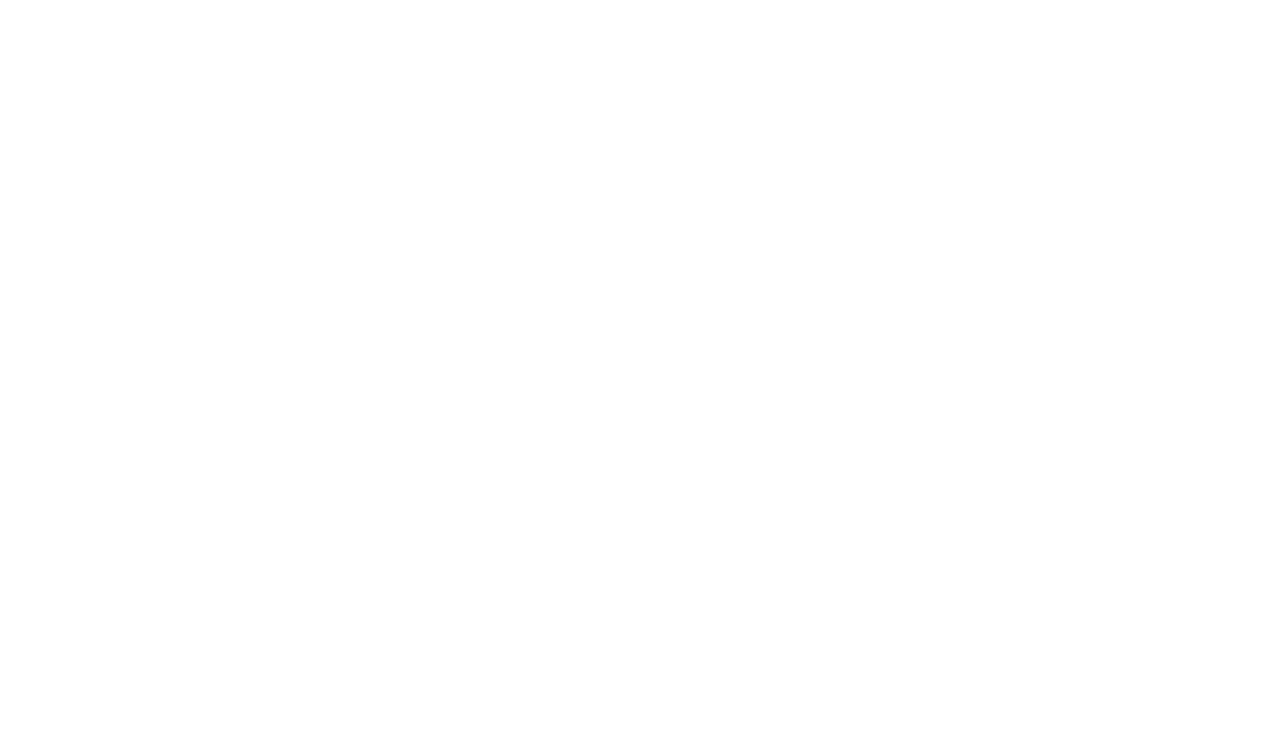
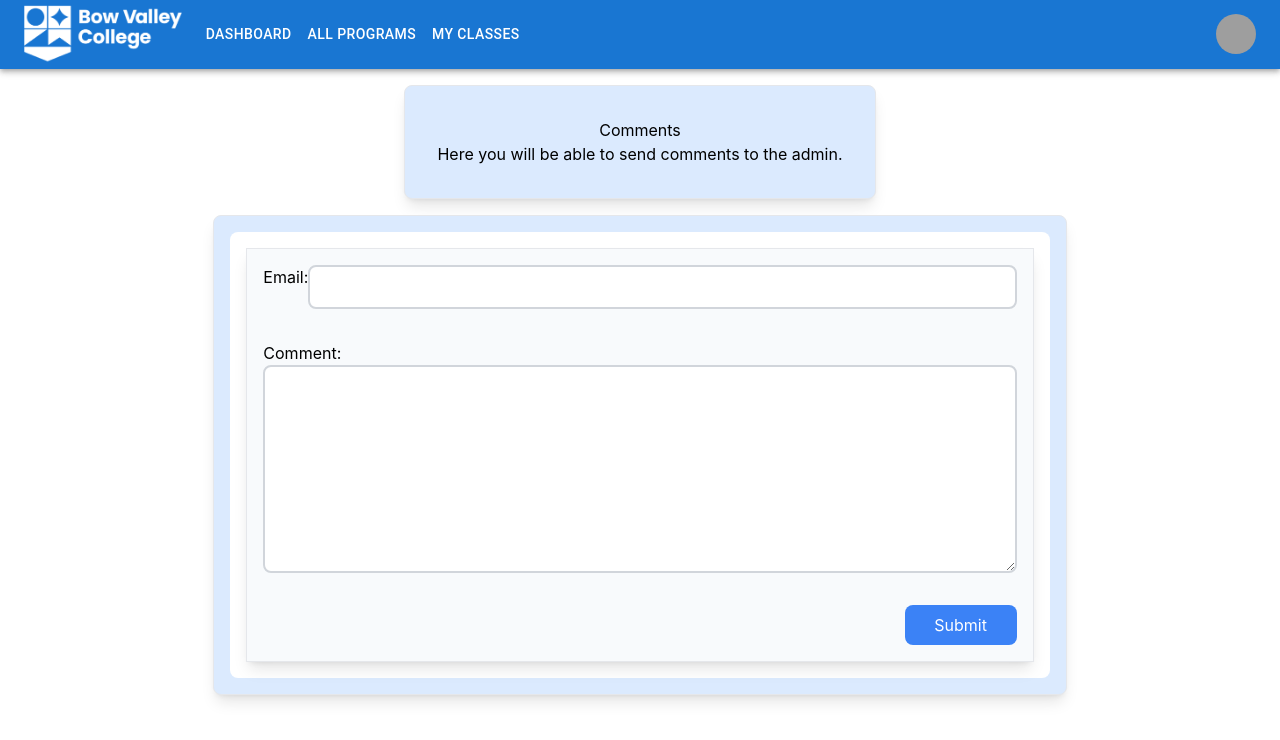
Before and after one commit to Pmacdon15/final_project_web, a React (Create React App) app: page /student-portal-comments/1 in a window 1280 px wide. Before the commit this address had no page. Shown: the top 740 px of the page. Built offline with nearby package versions, Linux system fonts and the light colour scheme; grey boxes are pictures that could not be loaded.

Commit message:
layout of comment section

```diff
--- a/src/App.js
+++ b/src/App.js
@@ -8,6 +8,7 @@
 import StudentPortalAllPrograms from './components/student-portal/all-programs/AllPrograms.page';
 import StudentPortalMyPrograms from './components/student-portal/my-programs/MyPrograms.page';
 import StudentPortalAllClasses from './components/student-portal/all-classes/AllClasses.page';
+import StudentPortalComments from './components/student-portal/comments/Comments.page';
 
 function App() {
   return (
@@ -21,6 +22,7 @@
         <Route path="/student-portal-all-programs/:email" element={<StudentPortalAllPrograms />} />
         <Route path="/student-portal-my-programs/:email" element={<StudentPortalMyPrograms />} />
         <Route path="/student-portal-all-classes/" element={<StudentPortalAllClasses />} />
+        <Route path="/student-portal-comments/:email" element={<StudentPortalComments />} />
         {/* <Route path="/guest-login" element={<GuestLogin />} /> */}
       </Routes>
     </div>
--- /dev/null
+++ b/src/components/student-portal/comments/Comments.page.jsx
@@ -0,0 +1,35 @@
+import NavBar from "../nav-bar/NavBar.Component";
+import { useParams } from "react-router-dom";
+export default function StudentPortalComments() {
+    const { email } = useParams();
+    const handleSubmit = (event) => {
+        event.preventDefault();
+        const email = event.target.email.value;
+        const comment = event.target.comment.value;
+        console.log({ email, comment });
+        window.location.reload();
+    };
+
+    return (
+        <div className="flex flex-col w-full min-h-svh gap-4 items-center ">
+            <NavBar email={email} />
+            <div className=' bg-blue-100 shadow-lg gap-4 p-4 md:p-8 border rounded-lg'>
+                <h1>Comments</h1>
+                <p>Here you will be able to send comments to the admin.</p>
+            </div>
+            <div className="flex flex-col w-full md:w-4/6 bg-blue-100 shadow-lg p-4 border rounded-lg mb-8">
+                <div className="bg-white w-full rounded-lg p-4">
+                    <div className="flex flex-col w-full h-fit bg-slate-50 border shadow-lg ">
+                        <form onSubmit={handleSubmit}>
+                            <p className="flex flex-row  p-4">Email: <input type="text" name="email" className="border-2 border-gray-300 p-2 w-full rounded-lg" /></p>
+                            <p className="flex flex-col text-start p-4 ">Comment: <textarea name="comment" className="h-52 border-2 border-gray-300 p-2 w-full rounded-lg" /></p>
+                            <div className="flex justify-end">
+                                <button className="bg-blue-500 w-28 text-white p-2 rounded-lg m-4 hover:scale-110">Submit</button>
+                            </div>
+                        </form>
+                    </div>
+                </div>
+            </div>
+        </div>
+    );
+}
```
